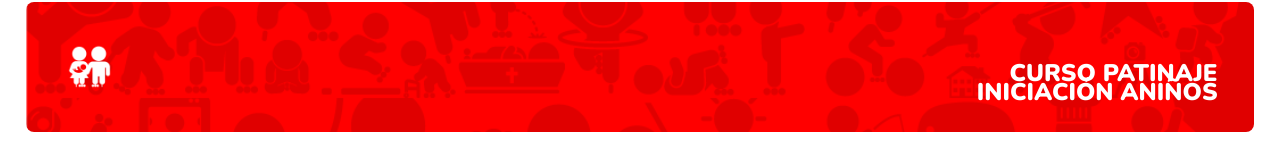
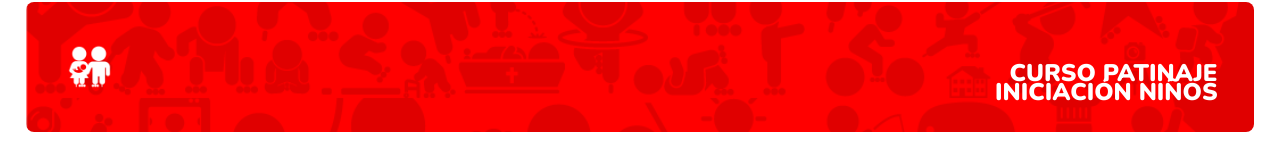
Before and after one commit to cribdi/cribdi.github.io, a plain HTML site: page index.html in a window 1280 px wide. Shown: the part 476-624 px from the top of the page. Drawn offline with nearby package versions, Linux system fonts and the light colour scheme.

Commit message:
Update index.html

```diff
--- a/index.html
+++ b/index.html
@@ -53,7 +53,7 @@
                 </div>
                 <div class="nombrecurso">
                     <p>CURSO PATINAJE</p>
-                    <P>INICIACIÓN ANIÑOS</P>
+                    <P>INICIACIÓN NIÑOS</P>
                 </div>
             </a>
         </div>
```
